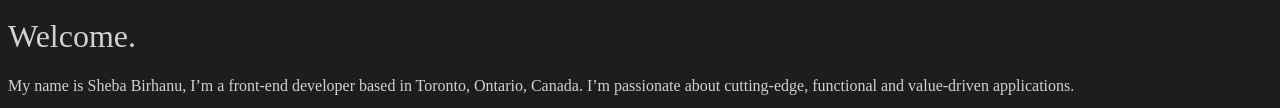
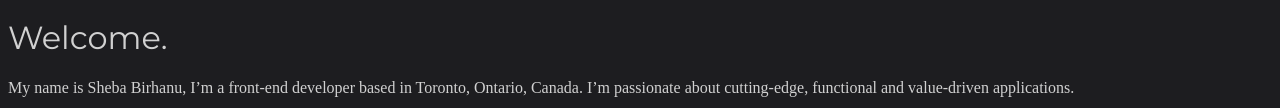
Before and after one commit to shebabirhanu/portfolio, a plain HTML site: page index.html in a window 1280 px wide. Shown: the part 207-315 px from the top of the page. Drawn offline with Linux system fonts and the light colour scheme.

Commit message:
Update - header font

```diff
--- a/index.html
+++ b/index.html
@@ -9,6 +9,8 @@
     <link rel="stylesheet" href="styles.css">
     <link rel="icon" href="SB-logo.svg" type="image/x-icon">
     <link rel="stylesheet" href="https://cdnjs.cloudflare.com/ajax/libs/font-awesome/4.7.0/css/font-awesome.min.css">
+    <link rel="stylesheet" href="https://fonts.googleapis.com/css?family=Montserrat&display=swap">
+
 </head>
 
 <body>
--- a/styles.css
+++ b/styles.css
@@ -72,3 +72,7 @@ h1, h2 {
 a {
     width: 100px;
 }
+
+#welcome h1 {
+    font-family: 'Montserrat', sans-serif;
+}
```
